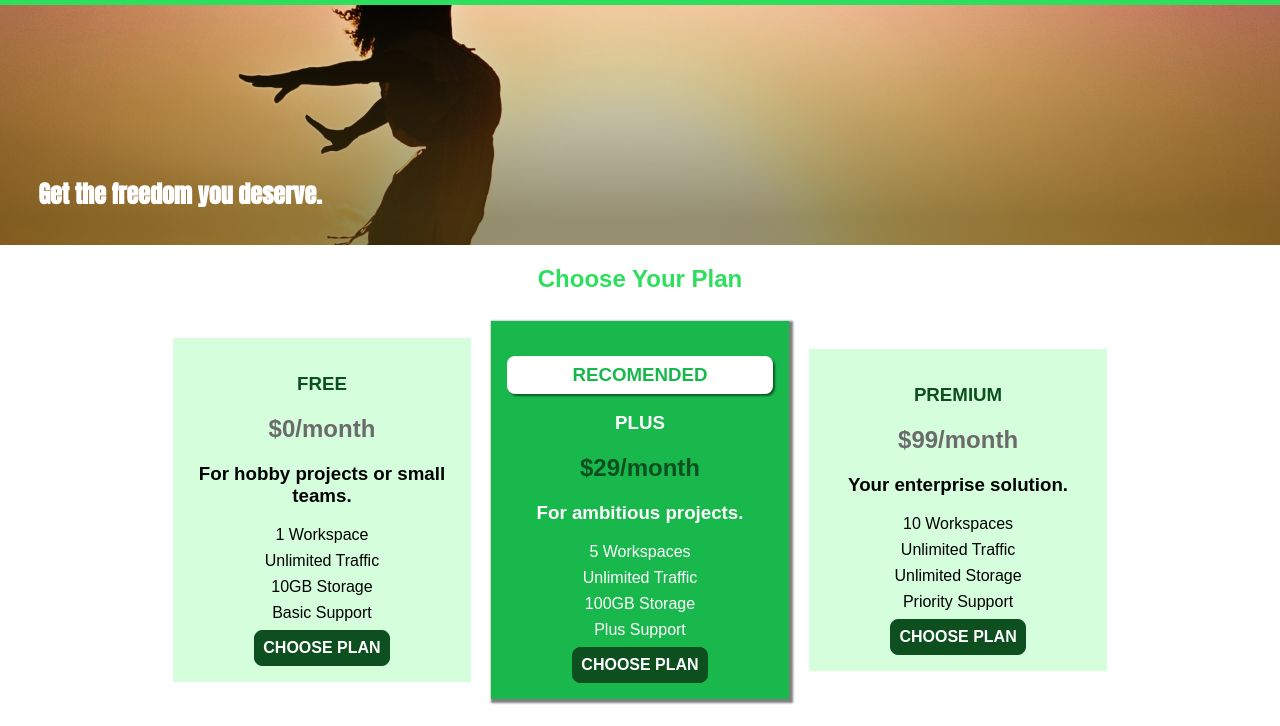
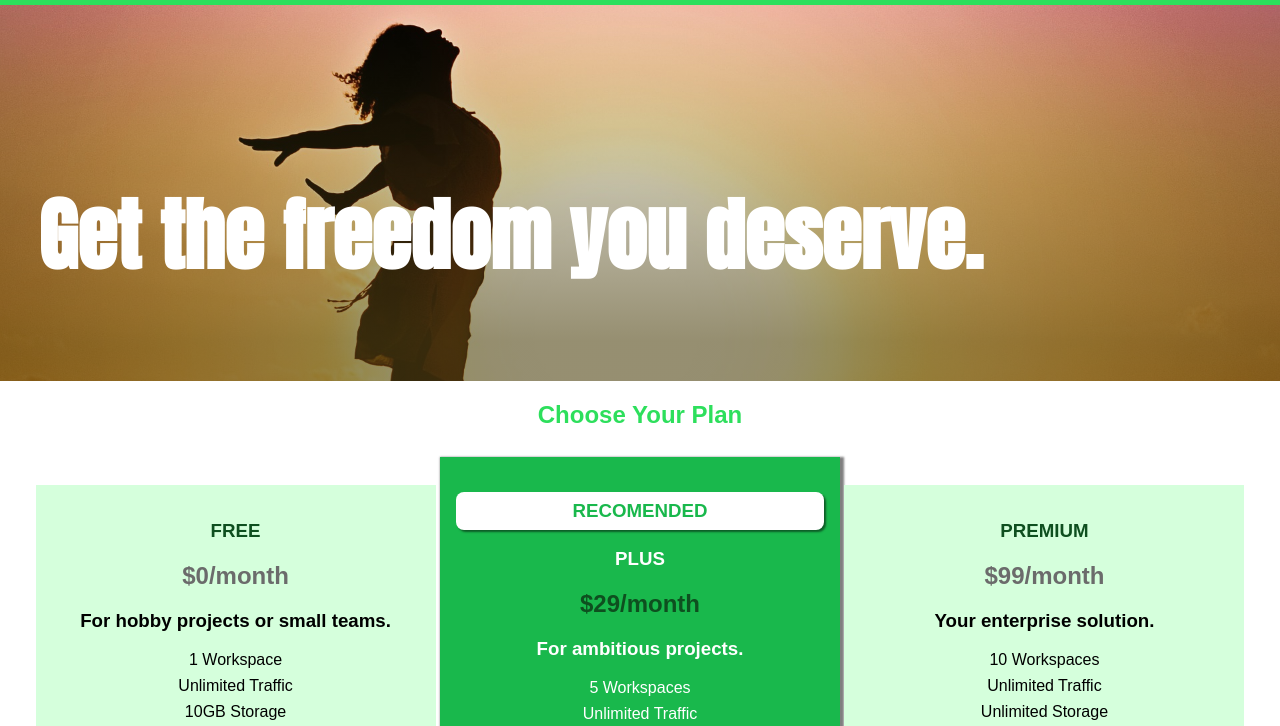
Before and after one commit to DimaKlimchuk/Hosting-Agency, a plain HTML site: page index.html in a window 1280 px wide. Shown: the part 59-785 px from the top of the page. Drawn offline with Linux system fonts and the light colour scheme.

Commit message:
Addaptive for mobile

```diff
--- a/styles.css
+++ b/styles.css
@@ -1,6 +1,7 @@
-
-#product-overview{
-    background: linear-gradient(to top, rgba(80, 68, 18, 0.6) 10%, transparent), url(./images/freedom.jpg) left 10% bottom 70%/cover no-repeat border-box padding-box, #ff1b68;
+#product-overview {
+  background: linear-gradient(to top, rgba(80, 68, 18, 0.6) 10%, transparent),
+    url(./images/freedom.jpg) center/ cover no-repeat border-box padding-box,
+    #ff1b68;
   width: 100%;
   height: 33vh;
   padding: 0.6rem;
@@ -8,44 +9,34 @@
   position: relative;
 }
 
-.section-title{
-    color: #2ddf5c;
-    text-align: center;
-}
-
-#product-overview h1{
+#product-overview h1 {
   color: white;
   font-family: 'Anton', sans-serif;
   position: absolute;
   bottom: 5%;
   left: 3%;
+  font-size: 1.6rem;
 }
 
-#plans{
-    margin: 1.25rem;
-}
-
-.plan__list {
-    width: 80%;
-    margin: auto;
+.section-title {
+  color: #2ddf5c;
   text-align: center;
 }
 
 /*Section 2*/
+
 .plan {
   background-color: #d5ffdc;
   text-align: center;
   padding: 1rem;
-    margin: 0.5rem;
-    display: inline-block;
-    width: 30%;
+  margin: 0.5rem 0;
+  width: 100%;
   vertical-align: middle;
 }
 
 .plan--highlighted {
   background-color: #19b84c;
   color: #fff;
-    box-shadow: 2px 2px 2px 2px rgba(0, 0, 0, 0.5) ;
 }
 
 .plan__annotation {
@@ -90,7 +81,7 @@
   padding: 1rem;
 }
 
-#key-features .section-title{
+#key-features .section-title {
   color: #fff;
   margin: 2rem;
 }
@@ -102,9 +93,7 @@
   text-align: center;
 }
 
-.key-feature{
-    display: inline-block;
-    width: 30%;
+.key-feature {
   vertical-align: top;
 }
 
@@ -174,3 +163,58 @@
 }
 
 /*End of Section 3*/
+/*Responsible*/
+@media (min-width: 40rem) {
+  #product-overview {
+    height: 40vh;
+    background-position: 50% 25%;
+  }
+
+  #product-overview h1 {
+    font-size: 3rem;
+  }
+
+  #plans {
+    margin: 1.25rem;
+  }
+
+  .plan__list {
+    width: 100%;
+    text-align: center;
+  }
+
+  .plan {
+    display: inline-block;
+    width: 33%;
+    vertical-align: middle;
+    min-width: 13rem;
+    max-width: 25rem;
+  }
+
+  .plan--highlighted {
+    box-shadow: 2px 2px 2px 2px rgba(0, 0, 0, 0.5);
+  }
+
+  .key-feature__list {
+    display: block;
+  }
+
+  .key-feature {
+    display: inline-block;
+    width: 30%;
+    max-width: 25rem;
+    vertical-align: top;
+  }
+}
+
+@media (min-width: 60rem) {
+  #product-overview {
+    height: 50vh;
+    background-position: 50% 25%;
+  }
+
+  #product-overview h1 {
+    font-size: 5rem;
+  }
+}
+/*End of Responsible*/
```
Lines whose indentation alone changed are shown as unchanged.
